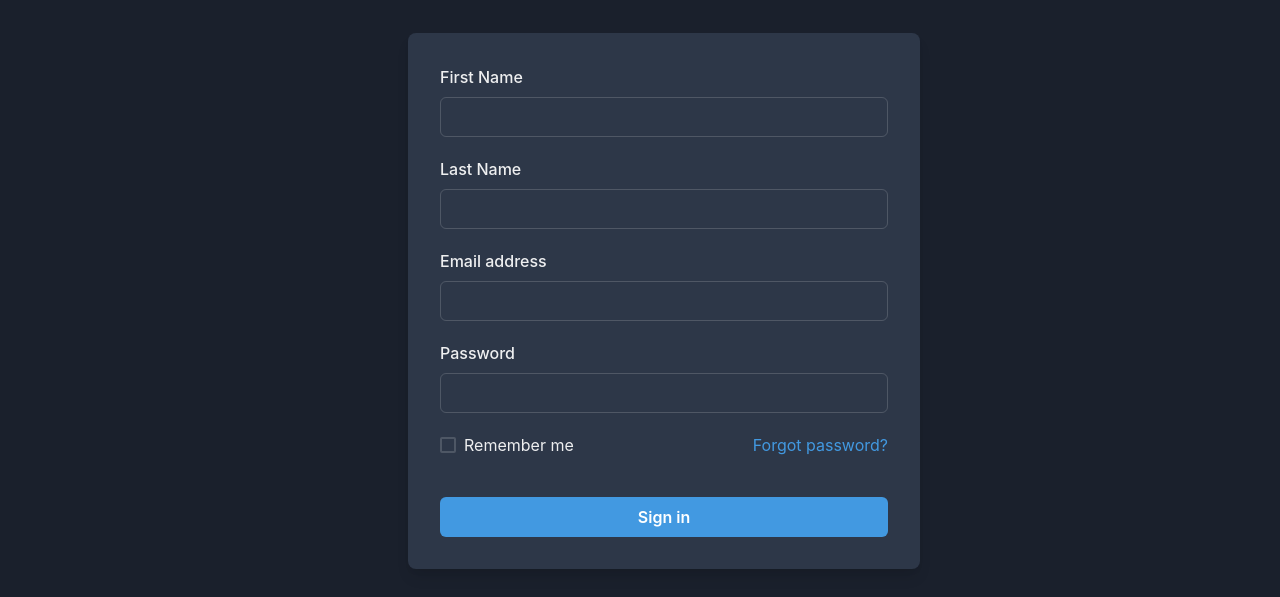
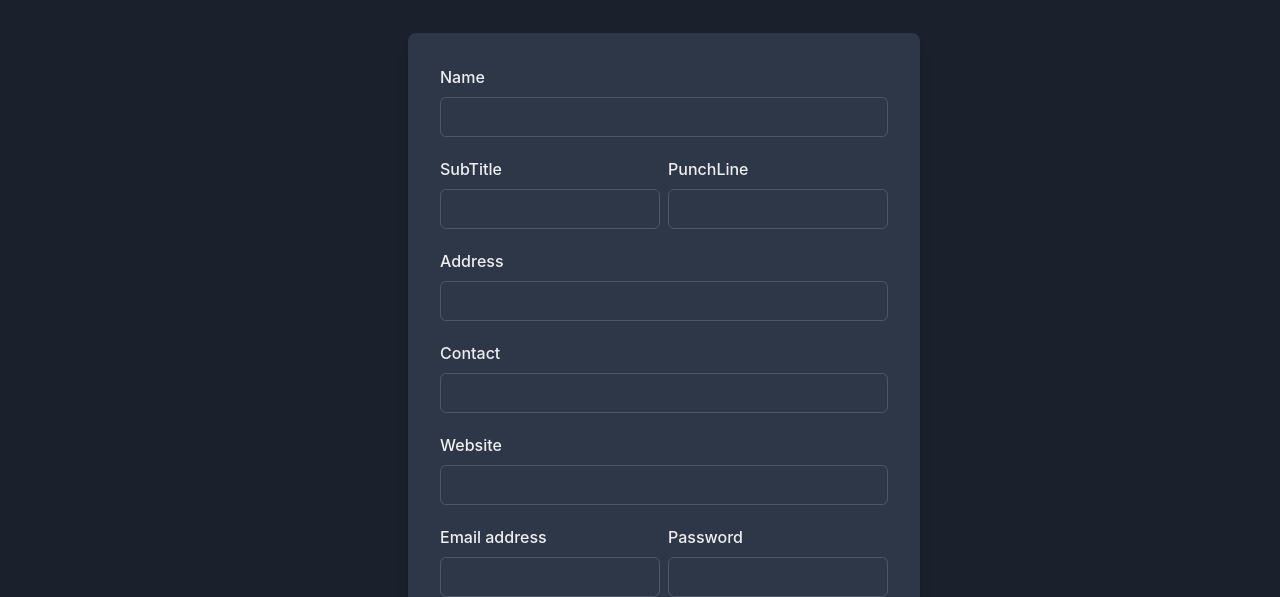
Before and after one commit to Hrithikcse52/medflix, a React (Create React App) app: page /register in a window 1280 px wide. Shown: the part 205-802 px from the top of the page. Built offline with nearby package versions, Linux system fonts and the light colour scheme; no server answers.

Commit message:
[refactor] new Dashboard workflow added

```diff
--- a/src/App.js
+++ b/src/App.js
@@ -31,7 +31,7 @@ function App() {
             dispatch(
                 loginUser({
                     email: response.email,
-                    fullName: response.full_name,
+                    name: response.name,
                     token: response.token,
                 })
             );
--- a/src/Components/Card/LoginCard/LoginCard.js
+++ b/src/Components/Card/LoginCard/LoginCard.js
@@ -45,7 +45,7 @@ const LoginCard = () => {
             });
             dispatch(
                 loginUser({
-                    fullName: response.data.full_name,
+                    name: response.data.name,
                     email: response.data.email,
                     token: response.data.token,
                 })
--- a/src/Components/Card/RegisterCard/RegisterCard.js
+++ b/src/Components/Card/RegisterCard/RegisterCard.js
@@ -11,6 +11,7 @@ import {
     Heading,
     Text,
     useColorModeValue,
+    HStack,
 } from '@chakra-ui/react';
 import axios from 'axios';
 import { useState } from 'react';
@@ -19,28 +20,42 @@ import { BACK_END_URL } from '../../../env';
 
 const RegisterCard = () => {
     const history = useNavigate();
-    const [email, setEmail] = useState('');
-    const [password, setPassword] = useState('');
+    const [details, setDetails] = useState({
+        name: '',
+        password: '',
+        subTitle: '',
+        punchLine: '',
+        webSite: '',
+        address: '',
+        contact: '',
+        logo: '',
+        email: '',
+    });
 
-    const [firstName, setFirstName] = useState('');
-    const [lastName, setLastName] = useState('');
     const resetDefault = () => {
-        setEmail('');
-        setFirstName('');
-        setLastName('');
-        setPassword('');
+        setDetails({
+            name: '',
+            password: '',
+            subTitle: '',
+            punchLine: '',
+            webSite: '',
+            address: '',
+            contact: '',
+            logo: '',
+            email: '',
+        });
     };
+
+    const handleChange = (e) => {
+        console.log(e.target.name, e.target.value);
+        setDetails({ ...details, [e.target.name]: e.target.value });
+    };
+    console.log(details);
     const handleSubmit = async (e) => {
         e.preventDefault();
-        console.log(email, password);
 
         try {
-            const response = await axios.post(`${BACK_END_URL}/user/register`, {
-                first_name: firstName,
-                last_name: lastName,
-                email,
-                password,
-            });
+            const response = await axios.post(`${BACK_END_URL}/user/register`, details);
             console.log(response.data);
             resetDefault();
             history('/login');
@@ -52,18 +67,11 @@ const RegisterCard = () => {
             align={'center'}
             justify={'center'}
             bg={useColorModeValue('gray.50', 'gray.800')}>
-            <Stack
-                marginTop="10vh"
-                spacing={8}
-                mx={'auto'}
-                maxW={'lg'}
-                py={12}
-                px={6}>
+            <Stack marginTop="10vh" spacing={8} mx={'auto'} maxW={'lg'} py={12} px={6}>
                 <Stack align={'center'}>
                     <Heading fontSize={'4xl'}>Register</Heading>
                     <Text fontSize={'lg'} color={'gray.600'}>
-                        to enjoy all of our cool{' '}
-                        <Link color={'blue.400'}>features</Link> ✌️
+                        to enjoy all of our cool <Link color={'blue.400'}>features</Link> ✌️
                     </Text>
                 </Stack>
                 <Box
@@ -75,55 +83,110 @@ const RegisterCard = () => {
                     <form onSubmit={handleSubmit}>
                         <Stack spacing={5}>
                             <FormControl id="fname">
-                                <FormLabel>First Name</FormLabel>
+                                <FormLabel>Name</FormLabel>
                                 <Input
+                                    required
                                     type="text"
-                                    value={firstName}
-                                    onChange={(e) => {
-                                        setFirstName(e.target.value);
-                                    }}
+                                    name="name"
+                                    value={details.name}
+                                    onChange={handleChange}
                                 />
                             </FormControl>
-                            <FormControl id="lemail">
-                                <FormLabel>Last Name</FormLabel>
+                            <HStack>
+                                <FormControl id="subTitle">
+                                    <FormLabel>SubTitle</FormLabel>
                                     <Input
+                                        required
                                         type="text"
-                                    value={lastName}
-                                    onChange={(e) => {
-                                        setLastName(e.target.value);
-                                    }}
+                                        name="subTitle"
+                                        value={details.subTitle}
+                                        onChange={handleChange}
                                     />
                                 </FormControl>
+                                <FormControl id="punchLine">
+                                    <FormLabel>PunchLine</FormLabel>
+                                    <Input
+                                        required
+                                        type="text"
+                                        name="punchLine"
+                                        value={details.punchLine}
+                                        onChange={handleChange}
+                                    />
+                                </FormControl>
+                            </HStack>
+
+                            <FormControl id="address">
+                                <FormLabel>Address</FormLabel>
+                                <Input
+                                    required
+                                    type="text"
+                                    name="address"
+                                    value={details.address}
+                                    onChange={handleChange}
+                                />
+                            </FormControl>
+                            <FormControl id="contact">
+                                <FormLabel>Contact</FormLabel>
+                                <Input
+                                    required
+                                    type="text"
+                                    name="contact"
+                                    value={details.contact}
+                                    onChange={handleChange}
+                                />
+                            </FormControl>
+                            <HStack>
+                                <FormControl id="website">
+                                    <FormLabel>Website</FormLabel>
+                                    <Input
+                                        required
+                                        type="text"
+                                        name="webSite"
+                                        value={details.webSite}
+                                        onChange={handleChange}
+                                    />
+                                </FormControl>
+                            </HStack>
+                            <HStack>
                                 <FormControl id="email">
                                     <FormLabel>Email address</FormLabel>
                                     <Input
+                                        required
                                         type="email"
-                                    value={email}
-                                    onChange={(e) => {
-                                        setEmail(e.target.value);
-                                    }}
+                                        name="email"
+                                        value={details.email}
+                                        onChange={handleChange}
                                     />
                                 </FormControl>
                                 <FormControl id="password">
                                     <FormLabel>Password</FormLabel>
                                     <Input
+                                        required
                                         type="password"
-                                    value={password}
-                                    onChange={(e) => {
-                                        setPassword(e.target.value);
-                                    }}
+                                        name="password"
+                                        value={details.password}
+                                        onChange={handleChange}
+                                    />
+                                </FormControl>
+                            </HStack>
+                            <FormControl id="logo">
+                                <FormLabel>Logo</FormLabel>
+                                <Input
+                                    required
+                                    type="text"
+                                    name="logo"
+                                    value={details.logo}
+                                    onChange={handleChange}
                                 />
                             </FormControl>
                             <Stack spacing={10}>
-                                <Stack
+                                {/* <Stack
                                     direction={{ base: 'column', sm: 'row' }}
                                     align={'start'}
                                     justify={'space-between'}>
                                     <Checkbox>Remember me</Checkbox>
-                                    <Link color={'blue.400'}>
-                                        Forgot password?
-                                    </Link>
-                                </Stack>
+                                    <Link color={'blue.400'}>Forgot password?</Link>
+                                </Stack> */}
                                 <Button
                                     bg={'blue.400'}
                                     color={'white'}
@@ -131,7 +194,7 @@ const RegisterCard = () => {
                                         bg: 'blue.500',
                                     }}
                                     type="submit">
-                                    Sign in
+                                    Register
                                 </Button>
                             </Stack>
                         </Stack>
--- a/src/Components/Dashboard/UI/Doctors/Doctor.js
+++ b/src/Components/Dashboard/UI/Doctors/Doctor.js
@@ -27,6 +27,7 @@ import {
     IconButton,
     Spinner,
     HStack,
+    FormHelperText,
 } from '@chakra-ui/react';
 import { AiFillEdit, AiTwotoneLock } from 'react-icons/ai';
 import { BsBoxArrowUpRight, BsFillTrashFill } from 'react-icons/bs';
@@ -46,16 +47,19 @@ function InitialFocus({ isOpen, setOpenModal, loading, setLoading }) {
         gender: 'male',
         mobileNumber: '',
         specialization: 'MBBS',
+        spec: '',
+        position: '',
     };
 
+    const [data, setData] = useState(initialState);
     const handleChange = (e) => {
+        console.log(e.target.name, e.target.value);
         setData({
             ...data,
             [e.target.name]: e.target.value,
         });
     };
 
-    const [data, setData] = useState(initialState);
     console.log(data);
     const handleSubmit = async (e) => {
         e.preventDefault();
@@ -119,16 +123,6 @@ function InitialFocus({ isOpen, setOpenModal, loading, setLoading }) {
                                         />
                                     </InputGroup>
                                 </FormControl>
-
-                                {/* <FormControl mt={4}>
-                                <FormLabel>Email</FormLabel>
-                                <Input
-                                    placeholder="Email"
-                                    value={data.email}
-                                    name="email"
-                                    onChange={handleChange}
-                                />
-                            </FormControl> */}
                             </HStack>
                             <HStack mb={2}>
                                 <FormControl as="fieldset">
@@ -151,9 +145,8 @@ function InitialFocus({ isOpen, setOpenModal, loading, setLoading }) {
                                             </Radio>
                                         </HStack>
                                     </RadioGroup>
-                                    {/* <FormHelperText>
-                                    Select only if you're a fan.
-                                </FormHelperText> */}
+
+                                    {/* <FormHelperText>Select only if you're a fan.</FormHelperText> */}
                                 </FormControl>
                                 <FormControl>
                                     <FormLabel>Specialization</FormLabel>
@@ -167,17 +160,32 @@ function InitialFocus({ isOpen, setOpenModal, loading, setLoading }) {
                                 </FormControl>
                             </HStack>
                             <HStack mb={2}>
-                                {/* <FormControl as="fieldset">
-                                <FormLabel as="legend">Age</FormLabel>
-                                <Input
-                                    required
-                                    placeholder="Age"
-                                    type="text"
-                                    value={data.age}
-                                    name="age"
-                                    onChange={handleChange}
-                                />
-                            </FormControl> */}
+                                <FormControl>
+                                    <FormLabel>Awards and Positions</FormLabel>
+                                    <Input
+                                        required
+                                        placeholder="Member at IMA, Former Senior Resident"
+                                        type="text"
+                                        value={data.spec}
+                                        name="spec"
+                                        onChange={handleChange}
+                                    />
+                                </FormControl>
+                            </HStack>
+                            <HStack mb={2}>
+                                <FormControl>
+                                    <FormLabel> Current Postitions </FormLabel>
+                                    <Input
+                                        required
+                                        placeholder="Consultant Gynaecologist, Infertility Specialist & Sonologist"
+                                        type="text"
+                                        value={data.position}
+                                        name="position"
+                                        onChange={handleChange}
+                                    />
+                                </FormControl>
+                            </HStack>
+                            <HStack mb={2}>
                                 <FormControl>
                                     <FormLabel>Mobile</FormLabel>
                                     <Input
@@ -188,11 +196,6 @@ function InitialFocus({ isOpen, setOpenModal, loading, setLoading }) {
                                         name="mobileNumber"
                                         onChange={handleChange}
                                     />
-                                    {/* <Textarea
-                                        borderRadius="xs"
-                                        placeholder="Here is a sample placeholder"
-                                        size="xs"
-                                    /> */}
                                 </FormControl>
                             </HStack>
                         </ModalBody>
--- a/src/Components/Nav/Nav.js
+++ b/src/Components/Nav/Nav.js
@@ -34,15 +34,6 @@ import { logoutUser } from '../../redux/actions/userAuth';
 import { cookie } from '../../utils';
 
 export default function Nav() {
-    // console.log(window.location);
-    // const loc = window.location.toString().split('/');
-    // console.log(loc[loc.length - 1]);
-
-    // const location = useLocation();
-    // console.log('LOCA', location.pathname);
-    // let match = useMatch('/doctorPanel/:id');
-    // console.log(match);
-
     const { user } = useSelector((state) => state.profile);
     const dispatch = useDispatch();
     const history = useNavigate();
@@ -146,7 +137,7 @@ export default function Nav() {
                                             alignItems="flex-start"
                                             spacing="1px"
                                             ml="2">
-                                            <Text fontSize="sm">{user.fullName}</Text>
+                                            <Text fontSize="sm">{user.name}</Text>
                                             <Text fontSize="xs" color="gray.600">
                                                 Admin
                                             </Text>
--- a/src/Components/Prescription/Prescription.js
+++ b/src/Components/Prescription/Prescription.js
@@ -20,6 +20,7 @@ import {
     ModalBody,
     useColorModeValue,
     useDisclosure,
+    useToast,
 } from '@chakra-ui/react';
 import axios from 'axios';
 import React, { useEffect, useState } from 'react';
@@ -32,6 +33,7 @@ import { cookie } from '../../utils';
 const Prescription = () => {
     const [adviceData, setAdviceData] = useState([{ med: '', dose: '', for: '' }]);
     const { isOpen, onOpen, onClose } = useDisclosure();
+    const toast = useToast();
 
     const [presData, setPresData] = useState({
         diagnosis: '',
@@ -102,10 +104,23 @@ const Prescription = () => {
             `${BACK_END_URL}/reports/save/${ptData._id}`,
             finalData
         );
-        setReportId(response._id);
-        onOpen();
-        console.log('Reponse Submit', response);
-        setInitialData();
+        if (response !== 200) {
+            toast({
+                description: 'Report Not Created',
+                position: 'top-right',
+                status: 'error',
+            });
+        } else {
+            setReportId(response.data._id);
+            onOpen();
+            console.log('Reponse Submit', response);
+            setInitialData();
+            toast({
+                description: 'Report Created',
+                position: 'top-right',
+            });
+        }
+
         // navigate(-1);
     };
 
--- a/src/Components/Report/Report.js
+++ b/src/Components/Report/Report.js
@@ -9,6 +9,7 @@ import { cookie } from '../../utils';
 export const Report = () => {
     const tableHeaders = ['PtName', 'Created', 'Actions'];
     const [reportsData, setReportData] = useState([]);
+    const [headers, setHeader] = useState([]);
     const [loading, setLoading] = useState(false);
     useEffect(() => {
         (async () => {
@@ -21,7 +22,10 @@ export const Report = () => {
                         }),
                     },
                 });
-                setReportData(response);
+                if (response.code === 200) {
+                    setReportData(response.data);
+                    if (reportsData.length > 0) console.log(Object.keys(reportsData[0]));
+                }
                 setLoading(false);
             } catch (error) {
                 console.log(error);
@@ -50,7 +54,7 @@ export const Report = () => {
                         </Flex>
                     </HStack>
                 </Flex>
-                <TableComponent tableData={reportsData} tableHeaders={[]} iconSet={[]} />
+                <TableComponent tableData={[]} tableHeaders={['']} iconSet={[]} />
             </Box>
         </>
     );
--- a/src/redux/reducers/user.js
+++ b/src/redux/reducers/user.js
@@ -10,7 +10,7 @@ export const userReducer = (state = initialState, action) => {
     const cookie = new UniversalCookie();
     switch (action.type) {
         case 'LOGIN_SUCCESS': {
-            //    /     console.log(action.payload);
+            console.log(action.payload);
             cookie.set('session', action.payload.token, {
                 maxAge: 1000 * 60 * 60 * 5,
                 path: '/',
@@ -19,7 +19,7 @@ export const userReducer = (state = initialState, action) => {
                 ...state,
                 error: null,
                 user: {
-                    fullName: action.payload.fullName,
+                    name: action.payload.name,
                     email: action.payload.email,
                 },
             };
```
Also changed, not shown: src/Components/Dashboard/UI/Patient/Patient.js (+20 -4 lines). Lines whose indentation alone changed are shown as unchanged.
